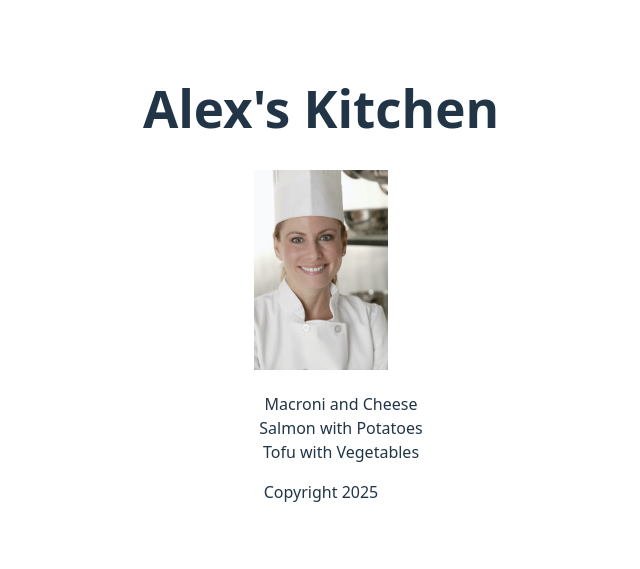
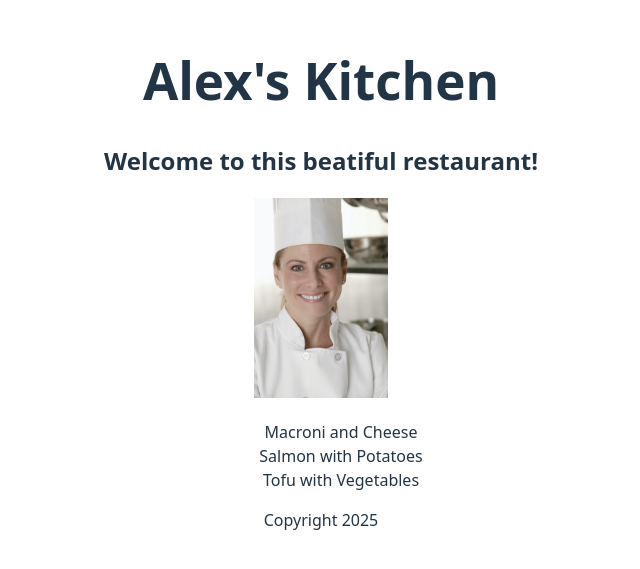
Before and after one commit to RavishankarDuMCA10/React-Essential, a React (Vite) app in the folder react-project/: page / in a window 1280 px wide. Shown: the part 117-686 px from the top of the page, without its empty margins (319-959 px from the left). Built offline with nearby package versions, Linux system fonts and the light colour scheme.

Commit message:
Using Fragments.

```diff
--- a/react-project/src/App.jsx
+++ b/react-project/src/App.jsx
@@ -31,6 +31,10 @@ const dishObjects = items.map((dish, i) => ({
 
 function Main({dishes}) {
   return (
+    <>
+      <div>
+        <h2>Welcome to this beatiful restaurant!</h2>
+      </div>
       <main>
         <img src={chef} height={200} alt="A photo of a smiling chef owner" />
         <ul>
@@ -39,6 +43,7 @@ function Main({dishes}) {
           ))}
         </ul>
       </main>
+    </>
   )
 }
 
```
Lines whose indentation alone changed are shown as unchanged.
